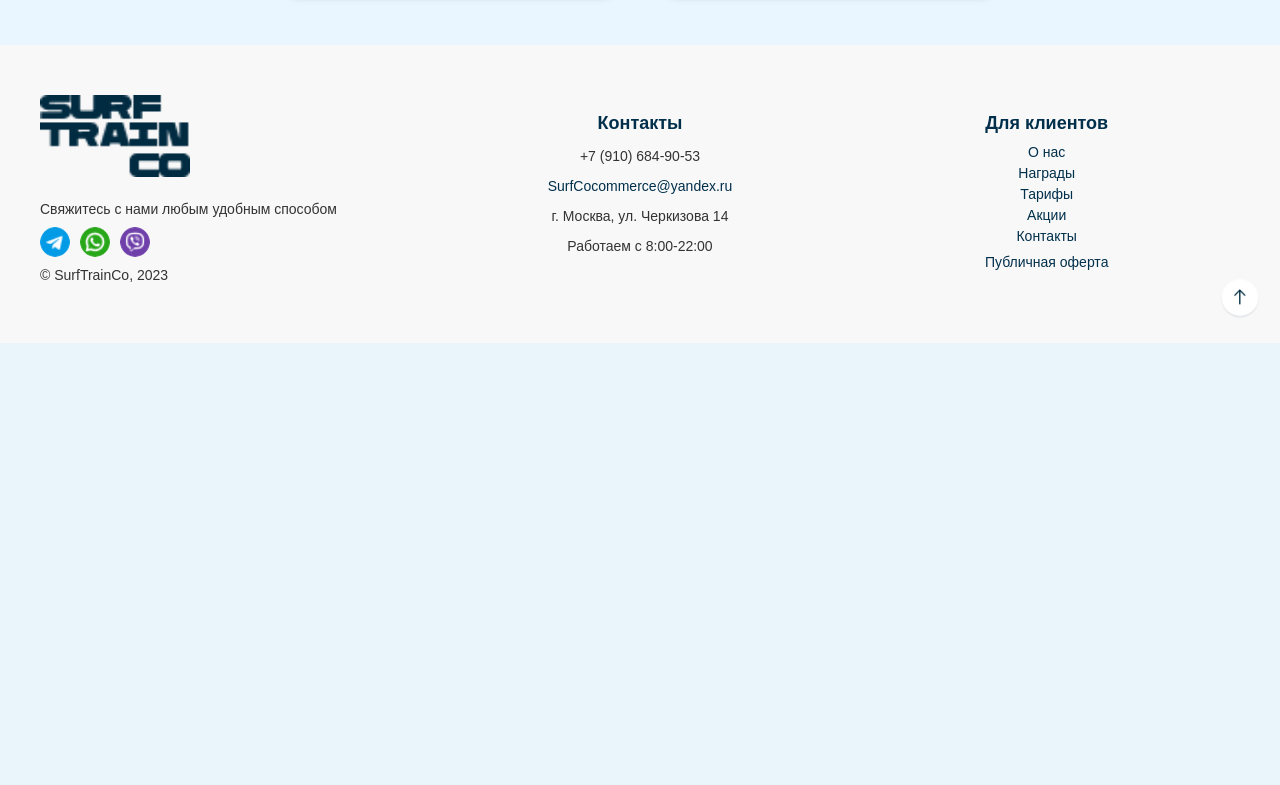
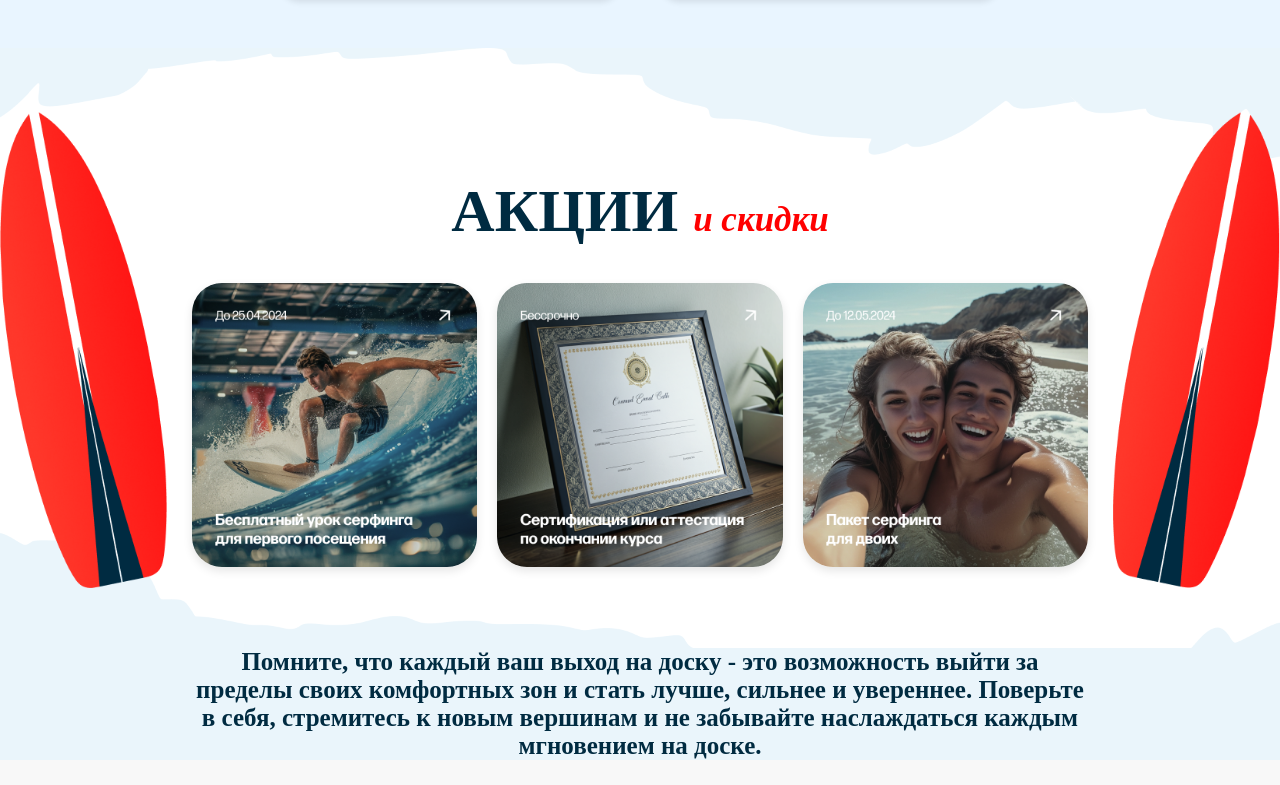
Before and after one commit to quikberry/control, a plain HTML site: page index.html in a window 1280 px wide. Shown: the part 2495-3280 px from the top of the page. Before the commit the page ends 2838 px from the top, so only its background shows below. Drawn offline with Linux system fonts and the light colour scheme; a web font is replaced by a local one.

Commit message:
Сделана 4-5 секция

```diff
--- a/index.css
+++ b/index.css
@@ -517,7 +517,7 @@
   .program-section {
     text-align: center;
     padding: 50px 20px;
-    background-color: #e9f5ff; /* Нежно-голубой фон */
+    background-color: #e9f5ff;
   }
 
   .program-title {
@@ -536,7 +536,6 @@
     font-style: italic;
   }
 
-  /* Карточки программы */
   .program-cards {
     display: flex;
     justify-content: center;
@@ -580,15 +579,15 @@
   }
 
   .program-features li::before {
-    content: "✔️"; /* Галочка */
+    content: "✔️";
     position: absolute;
     left: 0;
     color: #ff4b5c;
   }
 
-  /* Цены и кнопки */
+
   .program-bottom {
-    margin-top: auto; /* Сдвигает ценник и кнопку вниз */
+    margin-top: auto;
     text-align: center;
   }
 
@@ -625,3 +624,91 @@
   .program-button:hover {
     background-color: #ff6b6b;
   }
+
+  .promotions-section {
+    position: relative;
+    background: url('image/cloud.png');
+    background-size: cover;
+    height: 600px;
+    display: flex;
+    align-items: center;
+    justify-content: center;
+  }
+
+  .left-board {
+    position: absolute;
+    left: 0;
+    top: 50%;
+    transform: translateY(-50%);
+    height: 80%;
+  }
+
+  .right-board {
+    position: absolute;
+    right: 0;
+    top: 50%;
+    transform: translateY(-50%);
+    height: 80%;
+  }
+
+  .promotions-content {
+    text-align: center;
+    width: 70%;
+    position: relative;
+  }
+
+  .section-title {
+    font-family: 'Forma DJR Cyrillic Deck';
+    color: #002B41;
+    font-size: 60px;
+    font-weight: bold;
+    margin-bottom: 30px;
+  }
+
+  .highlight {
+    font-family: 'Panton Rust Script';
+    font-size: 35px;
+    color: red;
+    font-style: italic;
+  }
+
+  .cards-wrapper {
+    display: flex;
+    gap: 20px;
+    justify-content: center;
+  }
+
+  .card {
+    display: flex;
+    flex-direction: column;
+    justify-content: space-between;
+    align-items: center;
+    width: 100%;
+    height: 100%;
+    background-color: white;
+    border-radius: 30px;
+    overflow: hidden;
+    box-shadow: 0px 4px 10px rgba(0, 0, 0, 0.1);
+    transition: transform 0.6s;
+  }
+
+  .card img {
+    width: 100%;
+    height: auto;
+    object-fit: cover;
+  }
+
+  .card:hover {
+    transform: scale(1.05);
+  }
+
+  .text-centered {
+    font-family: 'Forma DJR Cyrillic Deck';
+    font-size: 25px;
+    font-weight: bold;
+    color: #002B41;
+    text-align: center;
+    margin: 0 auto;
+    width: 70%;
+
+  }
--- a/index.html
+++ b/index.html
@@ -135,6 +135,33 @@
         </div>
       </div>
 
+      <section class="promotions-section">
+        <img src="image/leftBoard.png" alt="Left Board" class="left-board">
+        <div class="promotions-content">
+          <h2 class="section-title">
+            АКЦИИ <span class="highlight">и скидки</span>
+          </h2>
+          <div class="cards-wrapper">
+            <div class="card">
+              <img src="image/content1.png" alt="Content 1">
+            </div>
+            <div class="card">
+              <img src="image/content2.png" alt="Content 2">
+            </div>
+            <div class="card">
+              <img src="image/content3.png" alt="Content 3">
+            </div>
+          </div>
+        </div>
+        <img src="image/rightBoard.png" alt="Right Board" class="right-board">
+      </section>
+
+      <div class="text-centered">
+        Помните, что каждый ваш выход на доску - это возможность выйти за пределы своих комфортных зон и стать лучше, сильнее и увереннее.
+        Поверьте в себя, стремитесь к новым вершинам и не забывайте наслаждаться каждым мгновением на доске.
+      </div>
+
+
       <footer class="footer">
         <div class="footer-container">
           <div class="footer-logo-section">
```
Also changed, not shown: image/cloud2.png (added), image/content1.png (added), image/content2.png (added), image/content3.png (added), image/leftBoard.png (added), image/rightBoard.png (added), image/sliderLeft.png (added), image/sliderRight.png (added).
